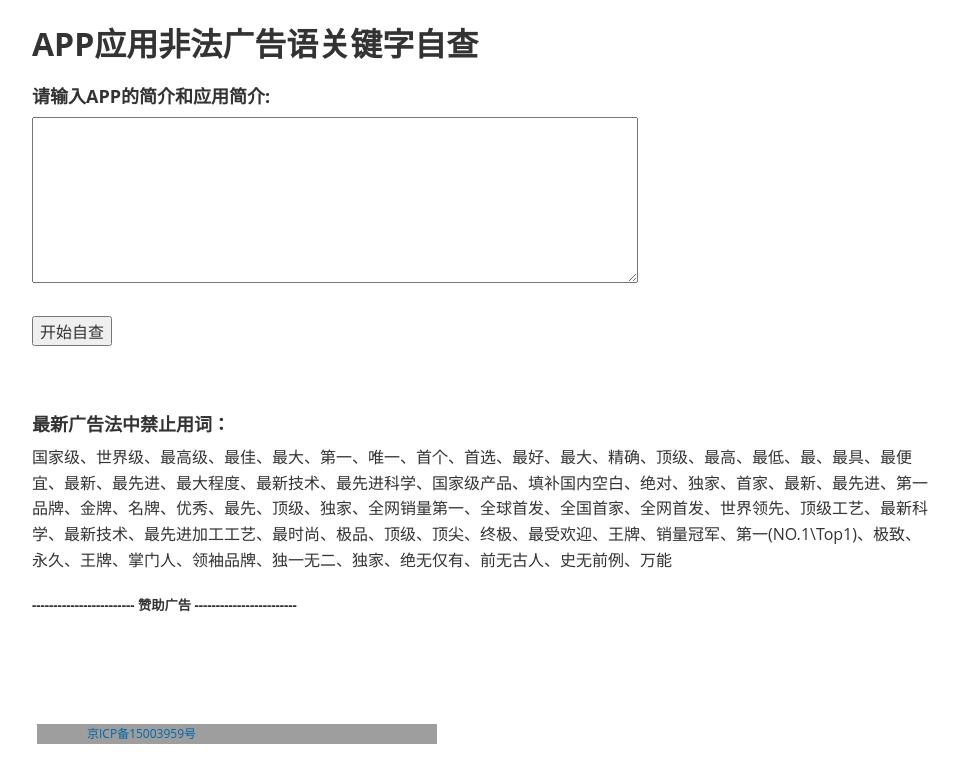
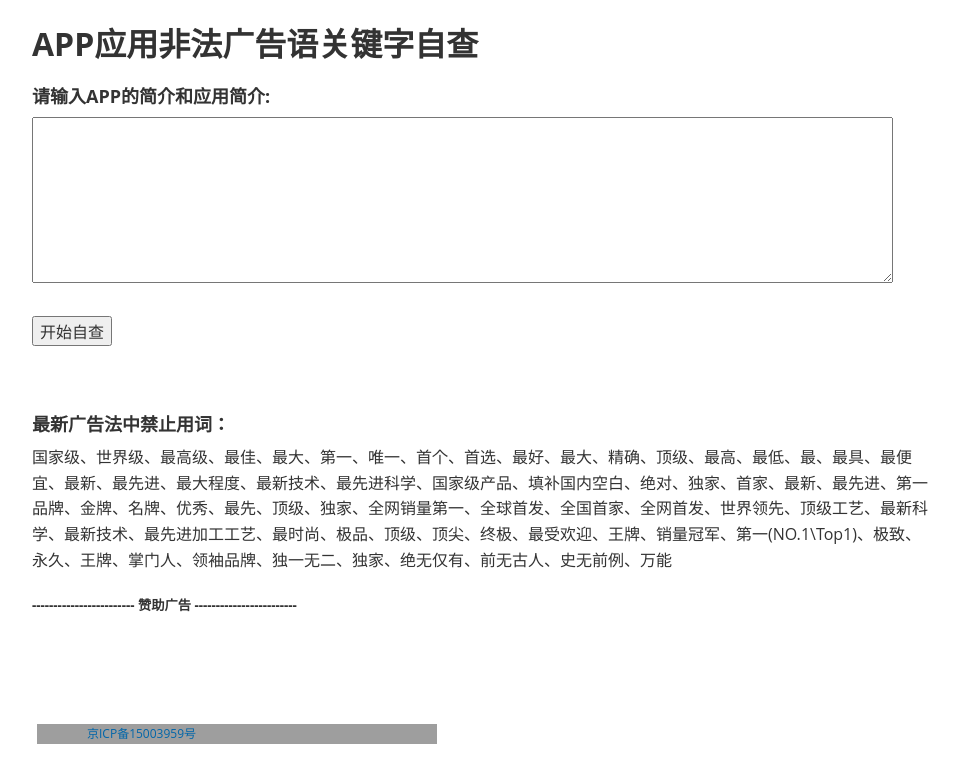
Before and after one commit to geelou/geelou.com, a Jekyll site: the page built from appkey.html, in a window 1280 px wide. Shown: the top 783 px of the page, without its empty margins (158-1117 px from the left). Built offline with Jekyll 4.4.1, drawn with Linux system fonts in a browser that asks for light colours; grey boxes are pictures that could not be loaded.

Commit message:
修正宽度

```diff
--- a/appkey.html
+++ b/appkey.html
@@ -10,7 +10,7 @@ excerpt: APP应用非法广告语关键字自查
 
 
 <h3>请输入APP的简介和应用简介:</h3>
-<textarea id="appdesc" style="width:600px;height:160px;"></textarea>
+<textarea id="appdesc" style="width:95%;height:160px;"></textarea>
 
 <br/>
 <br/>
```
